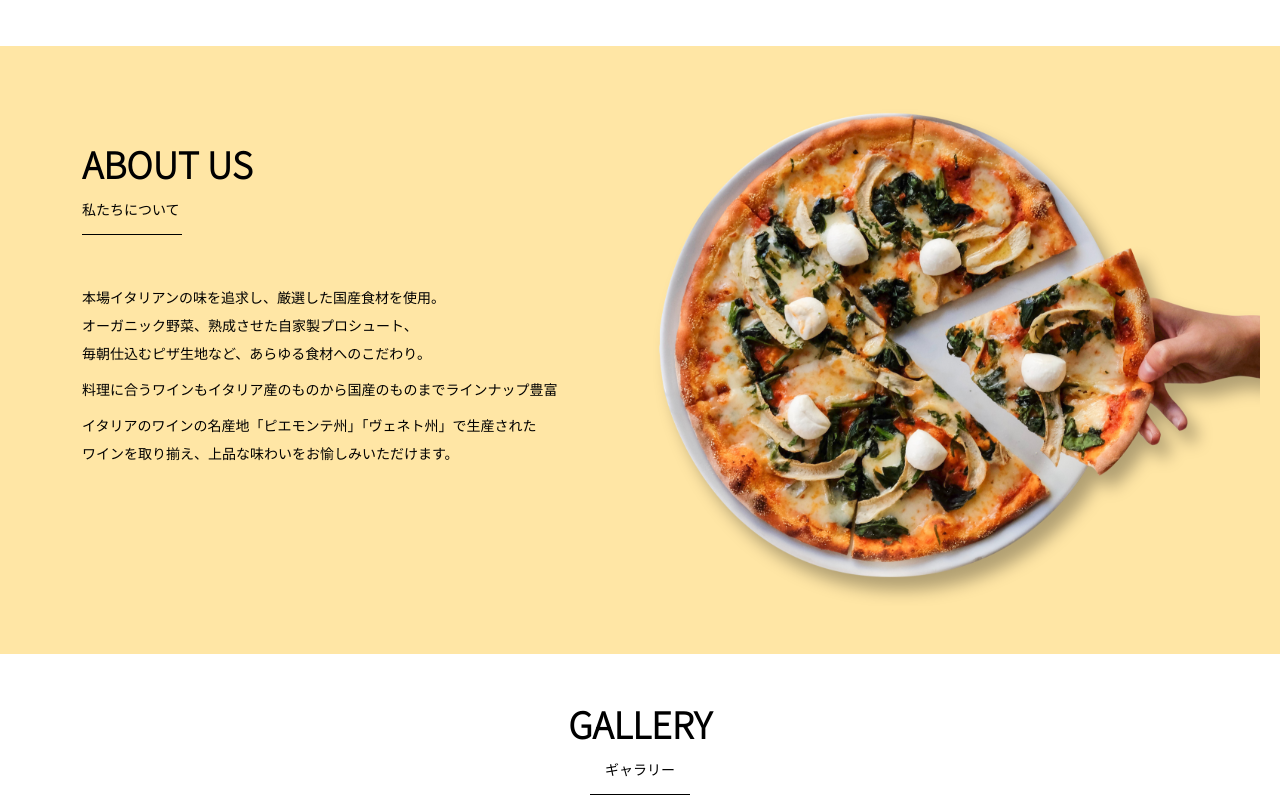
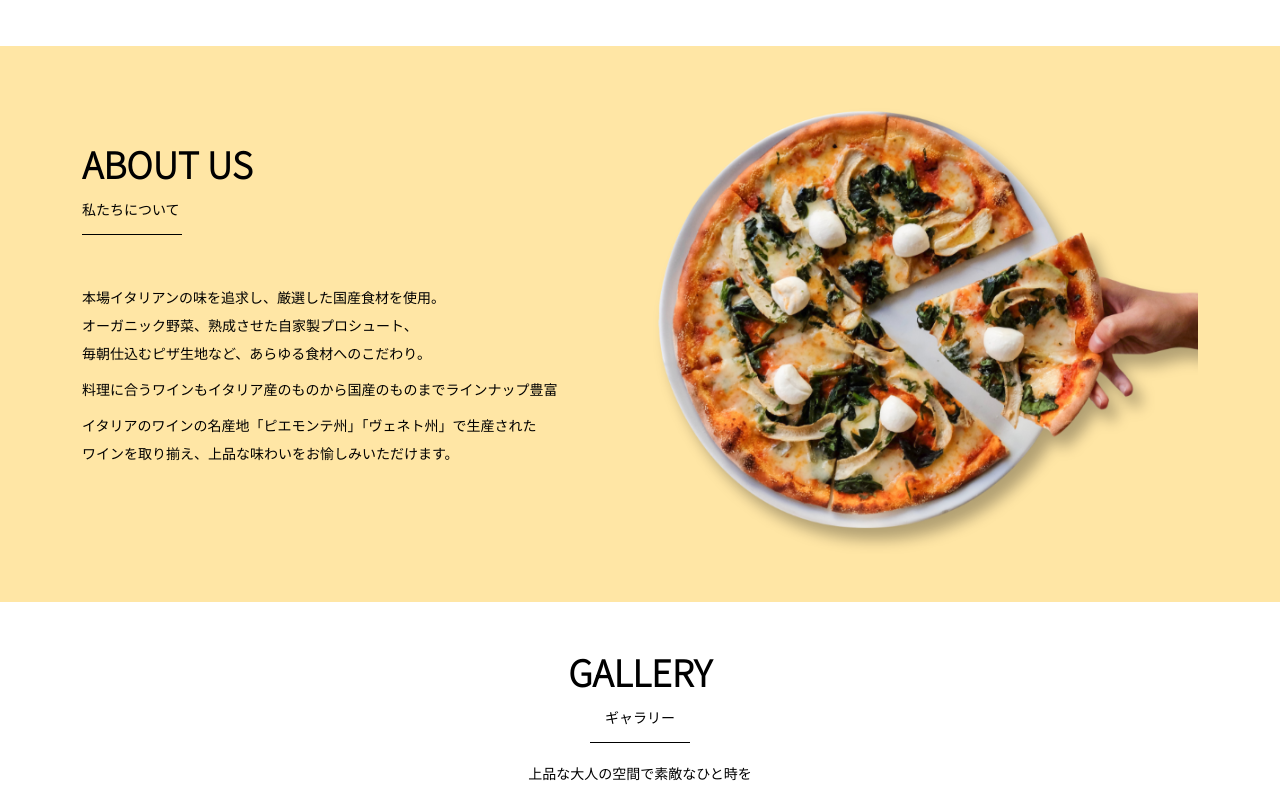
Before and after one commit to nanalemon/samurai-lp, a plain HTML site: page index.html in a window 1280 px wide. Shown: the part 586-1389 px from the top of the page. Drawn offline with nearby package versions, Linux system fonts and the light colour scheme.

Commit message:
Update index.html

```diff
--- a/index.html
+++ b/index.html
@@ -137,7 +137,7 @@
           </div>
 
           <div class="col-lg-6">
-            <img src="img/img-about-us.png" alt="pizza">
+            <img src="img/img-about-us.png" class="img-fluid" alt="pizza">
           </div>
         </div>
       </div>
```
